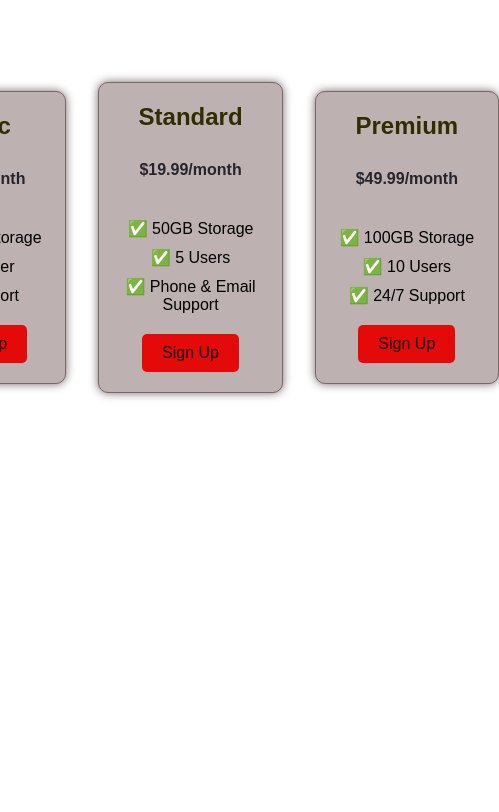
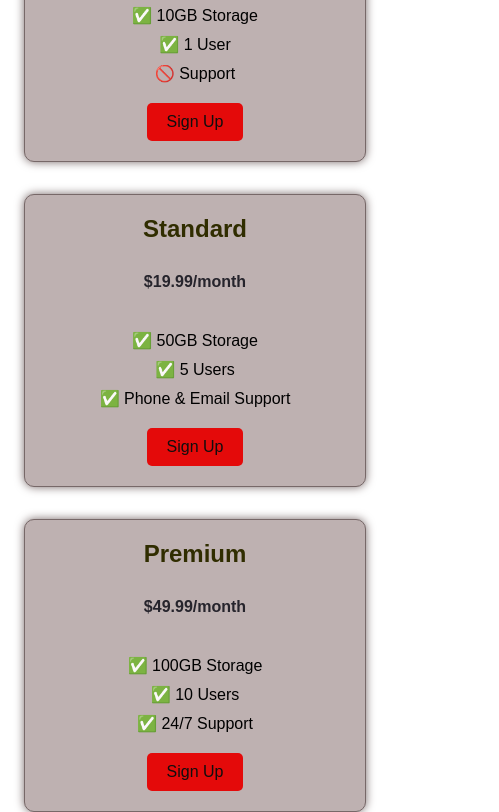
Before and after one commit to LynneDC/Udemy-Fulstack, a plain HTML site: page css/FlexboxPricingTableProject/index.html in a window 390 px wide. Shown: the part 165-977 px from the top of the page, 499 px wide, since content can reach past the window. Before the commit the page ends 844 px from the top, so only its background shows below. Drawn offline with Linux system fonts and the light colour scheme; a web font is replaced by a local one.

Commit message:
pricing table for plans

```diff
--- a/css/FlexboxPricingTableProject/index.html
+++ b/css/FlexboxPricingTableProject/index.html
@@ -94,10 +94,11 @@
 
       /* Hint: What can you do with a media query and flexbox? */
       @media (max-width: 1250px) {
-        /* .pricing-container {
+        .pricing-container {
           flex-direction: column;
-          height: 100%;
-         } */
+          margin-top: 50%;
+          height: 80vh;
+         }
       }
     </style>
   </head>
```
Also changed, not shown: css/FlexboxPricingTableProject/README.md (added), css/FlexboxPricingTableProject/goal-large.png.
